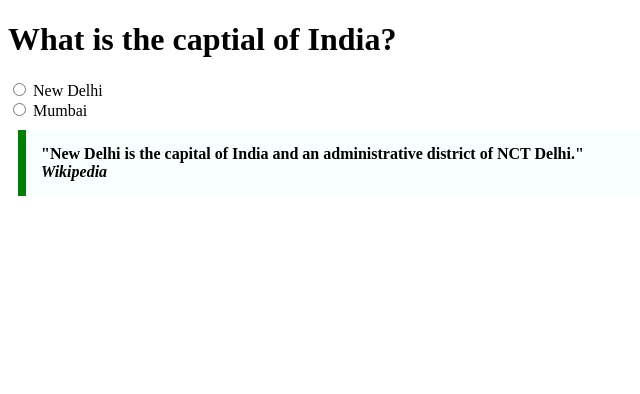
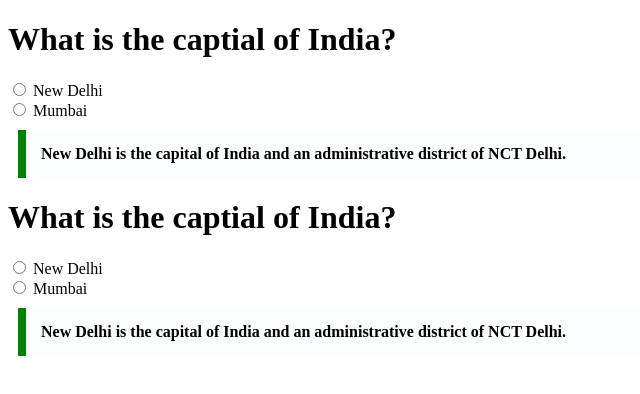
Before and after one commit to acciojob/trivia-Ayush80511, a website: page main.html in a window 1280 px wide. Shown: the whole page, without its empty margins (0-640 px from the left). Drawn offline with Linux system fonts and the light colour scheme.

Commit message:
created a submission

```diff
--- a/main.html
+++ b/main.html
@@ -7,25 +7,33 @@
 </head>
 
 <body>
-	 <h1>What is the captial of India?</h1>
+    <h1>What is the captial of India?</h1>
 
-  <label>
-    <input type="radio" name="capital" value="new-delhi">
-    New Delhi
-  </label>
+    <input type="radio" id="newdelhi" name="capital">
+    <label for="newdelhi">New Delhi</label>
 
-  <br>
+    <br>
 
-  <label>
-    <input type="radio" name="capital" value="mumbai">
-    Mumbai
-  </label>
+    <input type="radio" id="mumbai" name="capital">
+    <label for="mumbai">Mumbai</label>
 
-  <blockquote>
-    "New Delhi is the capital of India and an administrative district of NCT Delhi."
+    <blockquote>
+        New Delhi is the capital of India and an administrative district of NCT Delhi.
+    </blockquote>
+
+    <h1>What is the captial of India?</h1>
+
+    <input type="radio" id="newdelhi" name="capital">
+    <label for="newdelhi">New Delhi</label>
+
     <br>
-    <cite>Wikipedia</cite>
-  </blockquote>
+
+    <input type="radio" id="mumbai" name="capital">
+    <label for="mumbai">Mumbai</label>
+
+    <blockquote>
+        New Delhi is the capital of India and an administrative district of NCT Delhi.
+    </blockquote>
 	<!-- the entire body must be written by student -->
     <script type="text/javascript" src="./script.js">
 </script>
--- a/styles.css
+++ b/styles.css
@@ -6,4 +6,3 @@
     background-color: #f8fffe;
     font-weight: bold;
 }
-/* Your CSS Code here. */
```
Lines whose indentation alone changed are shown as unchanged.
